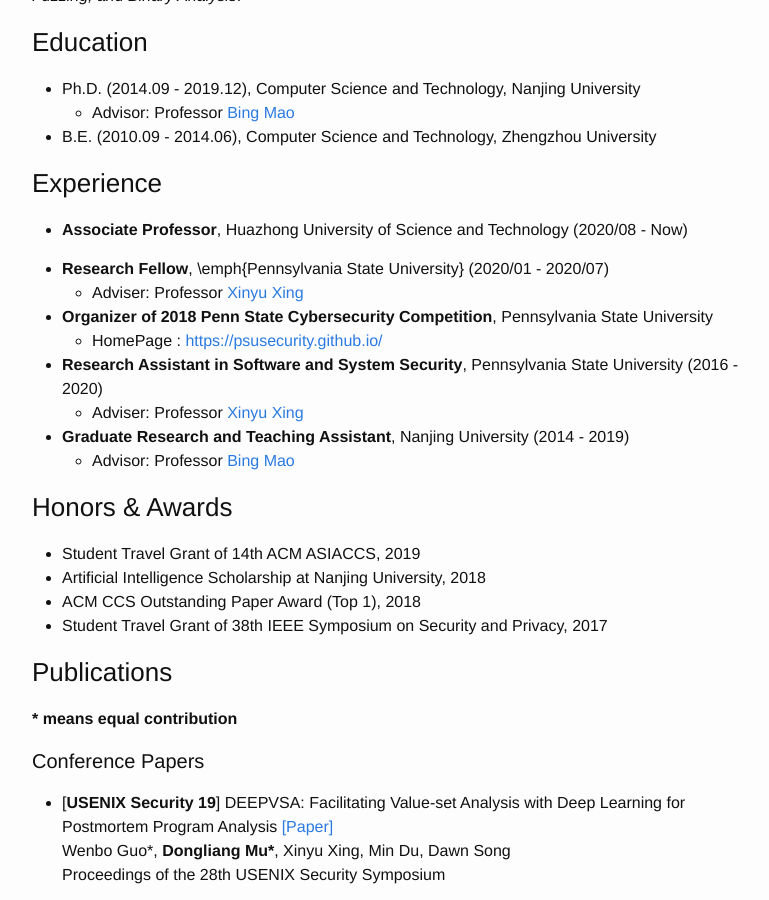
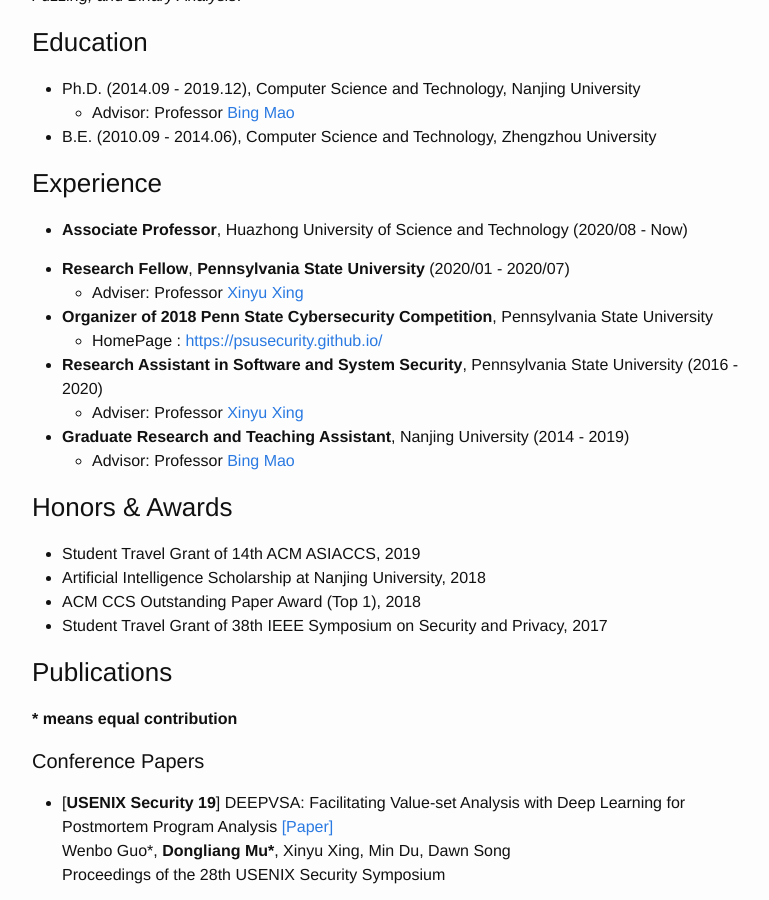
Before and after one commit to mudongliang/mudongliang.github.io, a Jekyll site: the page built from about/about.md, in a window 1280 px wide and 900 px high, scrolled down 648 px. Shown: the whole window, without its empty margins (238-1007 px from the left). Built offline with Jekyll 4.4.1, drawn with Linux system fonts in a browser that asks for light colours.

Commit message:
fix one latex sementics

```diff
--- a/about/about.md
+++ b/about/about.md
@@ -23,7 +23,7 @@
 
 - **Associate Professor**, Huazhong University of Science and Technology (2020/08 - Now)
 
-- **Research Fellow**, \emph{Pennsylvania State University} (2020/01 - 2020/07)
+- **Research Fellow**, **Pennsylvania State University** (2020/01 - 2020/07)
 	- Adviser: Professor [Xinyu Xing](http://xinyuxing.org/)
 
 - **Organizer of 2018 Penn State Cybersecurity Competition**, Pennsylvania State University
```
